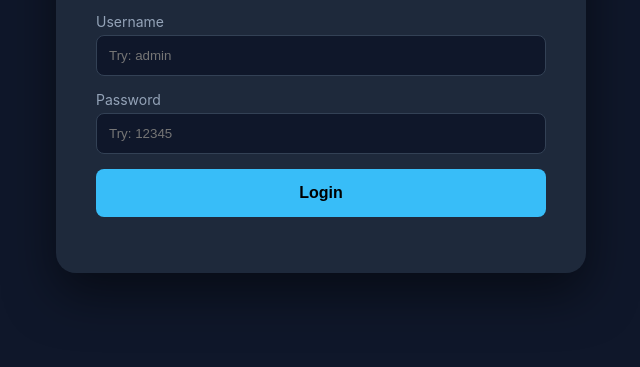
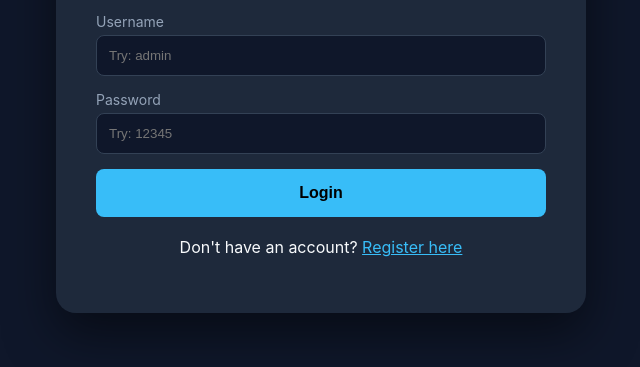
Before and after one commit to Firefingertipcoder/game-topup-website, a website: page public/login.html in a window 1280 px wide. Shown: the part 195-562 px from the top of the page, without its empty margins (319-959 px from the left). Drawn offline with Linux system fonts and the light colour scheme.

Commit message:
Enhance login page with registration link
Added a registration link for new users.

```diff
--- a/public/login.html
+++ b/public/login.html
@@ -18,6 +18,7 @@
             <input type="password" id="password" placeholder="Try: 12345">
         </div>
         <button onclick="login()">Login</button>
+        <p style="margin-top: 20px;">Don't have an account? <a href="/register" style="color: #38bdf8;">Register here</a></p>
         <p id="error" style="color: #ff4d4d; margin-top: 10px;"></p>
     </div>
     <script src="script.js"></script>
```
